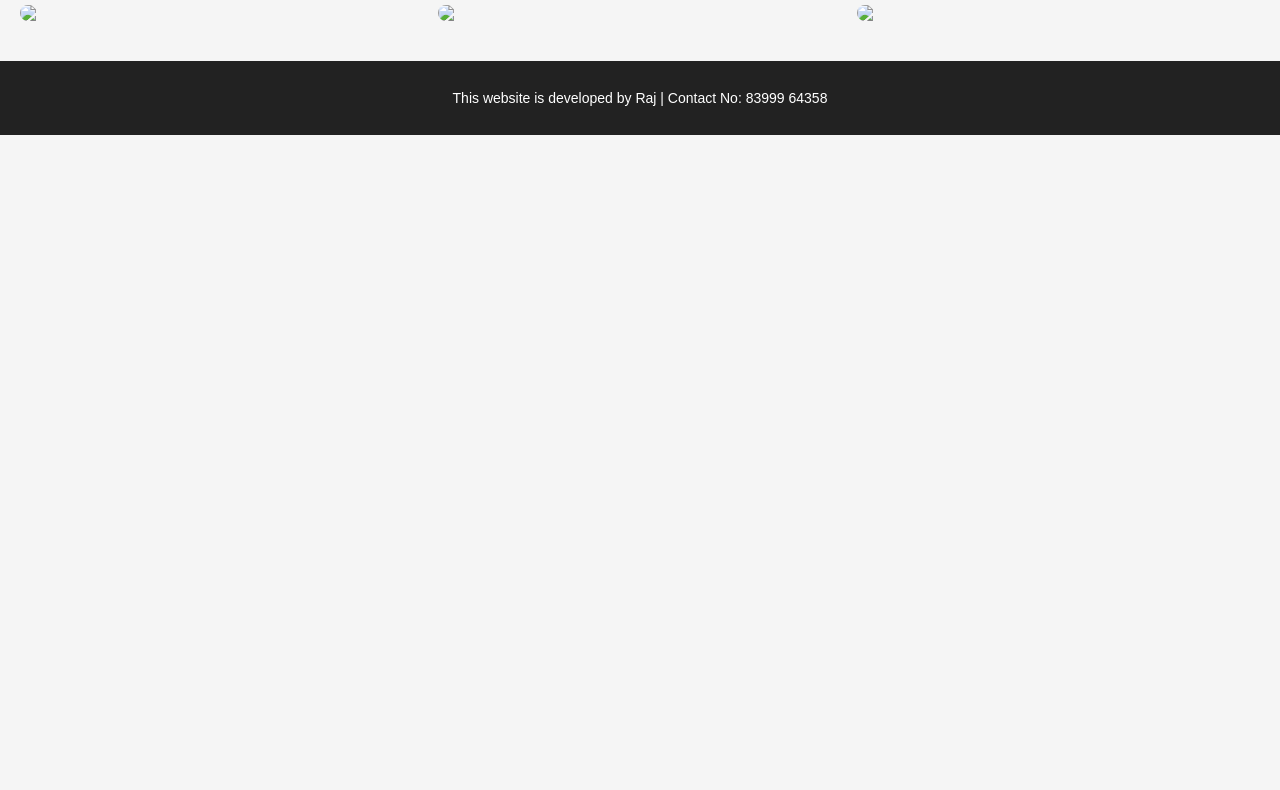
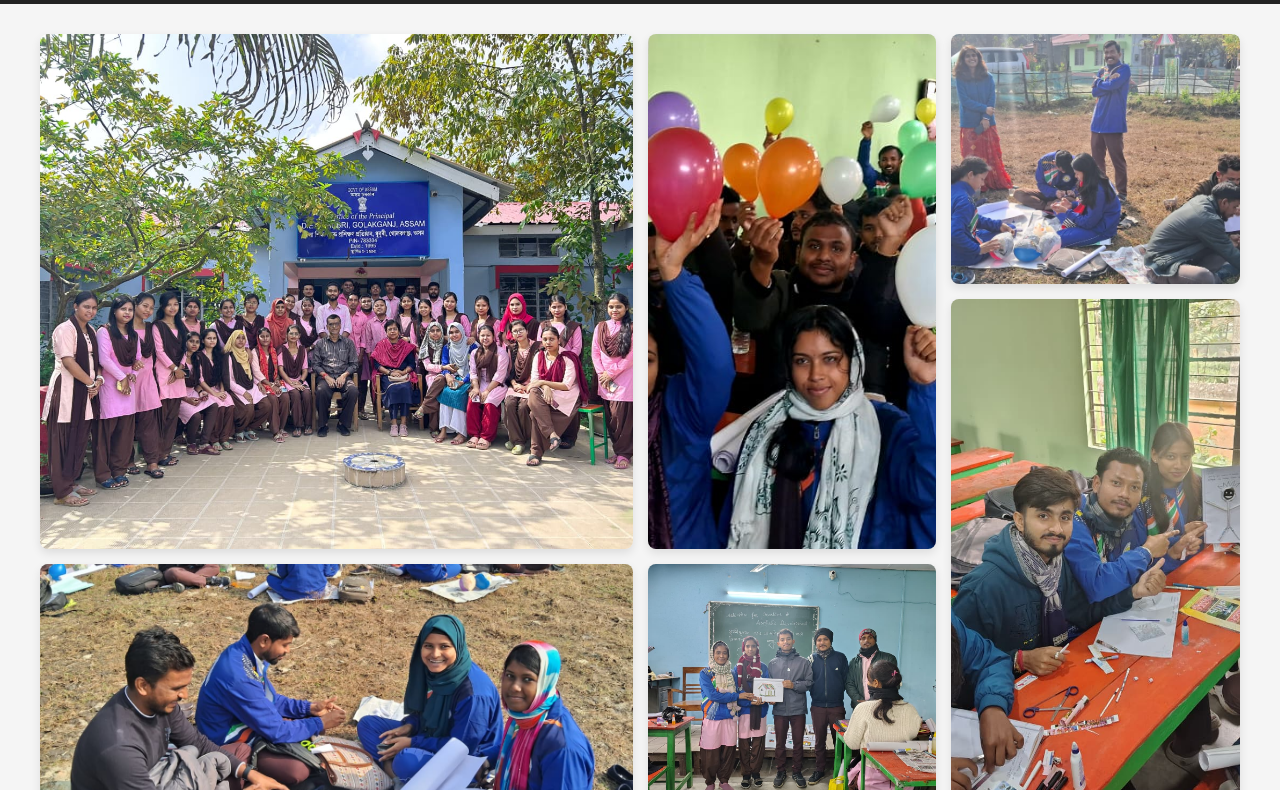
Before and after one commit to shahnawazislam1999-glitch/deled2025-27, a plain HTML site: page index.html in a window 1280 px wide. Shown: the part 92-882 px from the top of the page. Before the commit the page ends 800 px from the top, so only its background shows below. Drawn offline with Linux system fonts and the light colour scheme.

Commit message:
Update index.html

```diff
--- a/index.html
+++ b/index.html
@@ -4,15 +4,7 @@
   <meta charset="UTF-8">
   <title>My Photo Gallery</title>
 
-  <!-- ================= CSS START ================= -->
   <style>
-	footer {
-  background: #222;
-  color: white;
-  padding: 15px;
-  font-size: 14px;
-  margin-top: 20px;
-}
     body {
       margin: 0;
       font-family: Arial, sans-serif;
@@ -20,6 +12,7 @@
       text-align: center;
     }
 
+    /* HEADER */
     h1 {
       padding: 20px;
       background: #222;
@@ -27,29 +20,111 @@
       margin: 0;
     }
 
-    /* Responsive grid */
+    .header-sub {
+      display: block;
+      font-size: 12px;
+      font-weight: normal;
+      margin-top: 5px;
+      color: #ccc;
+    }
+
+    /* MOSAIC GALLERY GRID */
     .gallery {
       display: grid;
-      grid-template-columns: repeat(auto-fit, minmax(250px, 1fr));
+      /* Base layout: 2 columns for mobile, auto-sizing up */
+      grid-template-columns: repeat(auto-fit, minmax(150px, 1fr));
+      grid-auto-rows: 200px; /* Base height for standard images */
+      grid-auto-flow: dense; /* CRITICAL: Fills in empty spaces tightly */
       gap: 15px;
-      padding: 20px;
+      padding: 30px;
+      max-width: 1200px;
+      margin: 0 auto;
     }
 
-    /* Image styling (AUTO HEIGHT FIXED HERE) */
-    .gallery img {
-      width: 100%;
-      height: auto; /* 🔥 auto height */
-      border-radius: 12px;
-      transition: 0.3s;
-      cursor: pointer;
+    /* Desktop Layout Overrides */
+    @media (min-width: 768px) {
+      .gallery {
+        grid-template-columns: repeat(3, 1fr);
+        grid-auto-rows: 250px;
+      }
     }
 
-    .gallery img:hover {
-      transform: scale(1.05);
-      box-shadow: 0 5px 15px rgba(0,0,0,0.2);
+    @media (min-width: 1024px) {
+      .gallery {
+        grid-template-columns: repeat(4, 1fr);
+      }
     }
 
-    /* ================= POPUP (LIGHTBOX) ================= */
+    /* IMAGE WRAPPER & LOADING ANIMATION */
+    .img-wrapper {
+      width: 100%;
+      height: 100%;
+      border-radius: 8px;
+      overflow: hidden;
+      position: relative;
+      cursor: pointer;
+      box-shadow: 0 4px 10px rgba(0,0,0,0.1);
+      transition: transform 0.3s ease, box-shadow 0.3s ease;
+
+      /* Shimmer background for slow loading */
+      background: linear-gradient(90deg, #e0e0e0 25%, #f4f4f4 50%, #e0e0e0 75%);
+      background-size: 200% 100%;
+      animation: shimmer 1.5s infinite linear;
+    }
+
+    /* The Shimmer Keyframes */
+    @keyframes shimmer {
+      0% { background-position: 200% 0; }
+      100% { background-position: -200% 0; }
+    }
+
+    .img-wrapper:hover {
+      transform: scale(1.03);
+      box-shadow: 0 8px 25px rgba(0,0,0,0.2);
+      z-index: 2;
+    }
+
+    /* IMAGE STYLE */
+    .img-wrapper img {
+      width: 100%;
+      height: 100%;
+      object-fit: cover; /* 'cover' fills the grid cell completely */
+      opacity: 0; /* Hidden initially while loading */
+      transition: opacity 0.6s ease-in-out; /* Smooth fade-in once loaded */
+    }
+
+    /* Class added via JS when image fully loads */
+    .img-wrapper.loaded img {
+      opacity: 1;
+    }
+
+    /* Stop animation once loaded to save CPU */
+    .img-wrapper.loaded {
+      animation: none;
+      background: none;
+    }
+
+    /* AUTOMATIC PATTERN FOR NEW IMAGES (Targeting the wrapper now) */
+    /* Every 1st image in a block of 7 will be a large square */
+    .gallery .img-wrapper:nth-child(7n + 1) {
+      grid-column: span 2;
+      grid-row: span 2;
+    }
+
+    /* Every 2nd and 5th image will be a tall vertical rectangle */
+    .gallery .img-wrapper:nth-child(7n + 2),
+    .gallery .img-wrapper:nth-child(7n + 5) {
+      grid-row: span 2;
+    }
+
+    /* Every 4th image will be a wide horizontal rectangle */
+    .gallery .img-wrapper:nth-child(7n + 4) {
+      grid-column: span 2;
+    }
+
+    /* The 3rd, 6th, and 7th images default to standard 1x1 squares automatically */
+
+    /* POPUP */
     .popup {
       position: fixed;
       top: 0;
@@ -57,7 +132,7 @@
       width: 100%;
       height: 100%;
       background: rgba(0,0,0,0.9);
-      display: none; /* hidden by default */
+      display: none;
       justify-content: center;
       align-items: center;
       z-index: 1000;
@@ -67,9 +142,9 @@
       max-width: 90%;
       max-height: 90%;
       border-radius: 10px;
+      object-fit: contain;
     }
 
-    /* Close button */
     .popup span {
       position: absolute;
       top: 20px;
@@ -77,66 +152,141 @@
       font-size: 35px;
       color: white;
       cursor: pointer;
+      transition: 0.2s;
+    }
+
+    .popup span:hover {
+      color: #ff4d4d;
+    }
+
+    /* FOOTER */
+    footer {
+      background: #222;
+      color: white;
+      padding: 15px;
+      font-size: 14px;
+      margin-top: 20px;
     }
   </style>
-  <!-- ================= CSS END ================= -->
-
 </head>
 
 <body>
 
-  <h1>D.El.Ed 2025-2027</h1>
+  <h1>
+    D.El.Ed 2025-2027 <br>
+    <span class="header-sub">
+      This photo gallery website is developed by Raj | Contact No: 83999 64358
+    </span>
+  </h1>
 
   <div class="gallery" id="gallery"></div>
 
-  <!-- POPUP STRUCTURE -->
   <div class="popup" id="popup">
     <span onclick="closePopup()">&times;</span>
     <img id="popupImg">
   </div>
 
-  <!-- ================= JAVASCRIPT START ================= -->
   <script>
+    // Add as many images as you want here.
+    // The CSS will automatically size them to fit the attractive grid!
+    const images = [
 
-    // Your image list
-    const images = [
-      "image/PHTO.jpg",
-      "image/myp.png",
-      "image/scrn.png"
+"image/d0.jpeg",
+      "image/d1.jpeg",
+      "image/d2.jpeg",
+      "image/d3.jpeg",
+
+       "image/d4.jpeg",
+ "image/d5.jpeg",
+ "image/d6.jpeg",
+
+
+ "image/d7.jpeg",
+      "image/d8.jpeg",
+      "image/d9.jpeg",
+
+       "image/d10.jpeg",
+ "image/d11.jpeg",
+ "image/d12.jpeg",
+
+"image/d13.jpeg",
+      "image/d14.jpeg",
+      "image/d15.jpeg",
+
+       "image/d16.jpeg",
+"image/d17.jpeg",
+
+
+
+
+
+
+"image/d18.jpeg",
+      "image/d19.jpeg",
+      "image/d20.jpeg",
+
+       "image/d21.jpeg",
+ "image/d22.jpeg",
+ "image/d23.jpeg",
+
+"image/d24.jpeg",
+      "image/d25.jpeg",
+      "image/d26.jpeg",
+
+       "image/d27.jpeg",
+
+
+       "image/d29.jpeg",
+
+
+
+
+
+
+
+
+
+
     ];
 
     const gallery = document.getElementById("gallery");
     const popup = document.getElementById("popup");
     const popupImg = document.getElementById("popupImg");
 
-    // Create gallery images
     images.forEach((src) => {
+      // Create a wrapper for the loading animation
+      const wrapper = document.createElement("div");
+      wrapper.className = "img-wrapper";
+
       const img = document.createElement("img");
       img.src = src;
 
-      // 👉 CLICK EVENT (OPEN POPUP)
-      img.onclick = () => {
+      // When the image finishes loading, add the 'loaded' class to trigger the fade-in
+      img.onload = () => {
+        wrapper.classList.add("loaded");
+      };
+
+      // Ensure popup still works
+      wrapper.onclick = () => {
         popup.style.display = "flex";
         popupImg.src = src;
       };
 
-      gallery.appendChild(img);
+      wrapper.appendChild(img);
+      gallery.appendChild(wrapper);
     });
 
-    // 👉 CLOSE POPUP
     function closePopup() {
       popup.style.display = "none";
     }
 
-    // 👉 Also close when clicking outside image
+    // Close when clicking outside the image
     popup.onclick = (e) => {
       if (e.target !== popupImg) {
         closePopup();
       }
     };
-
   </script>
-  <!-- ================= JAVASCRIPT END ================= -->
 
 </body>
 
@@ -144,6 +294,4 @@
   <p>This website is developed by Raj | Contact No: 83999 64358</p>
 </footer>
 
-
-
 </html>
```
